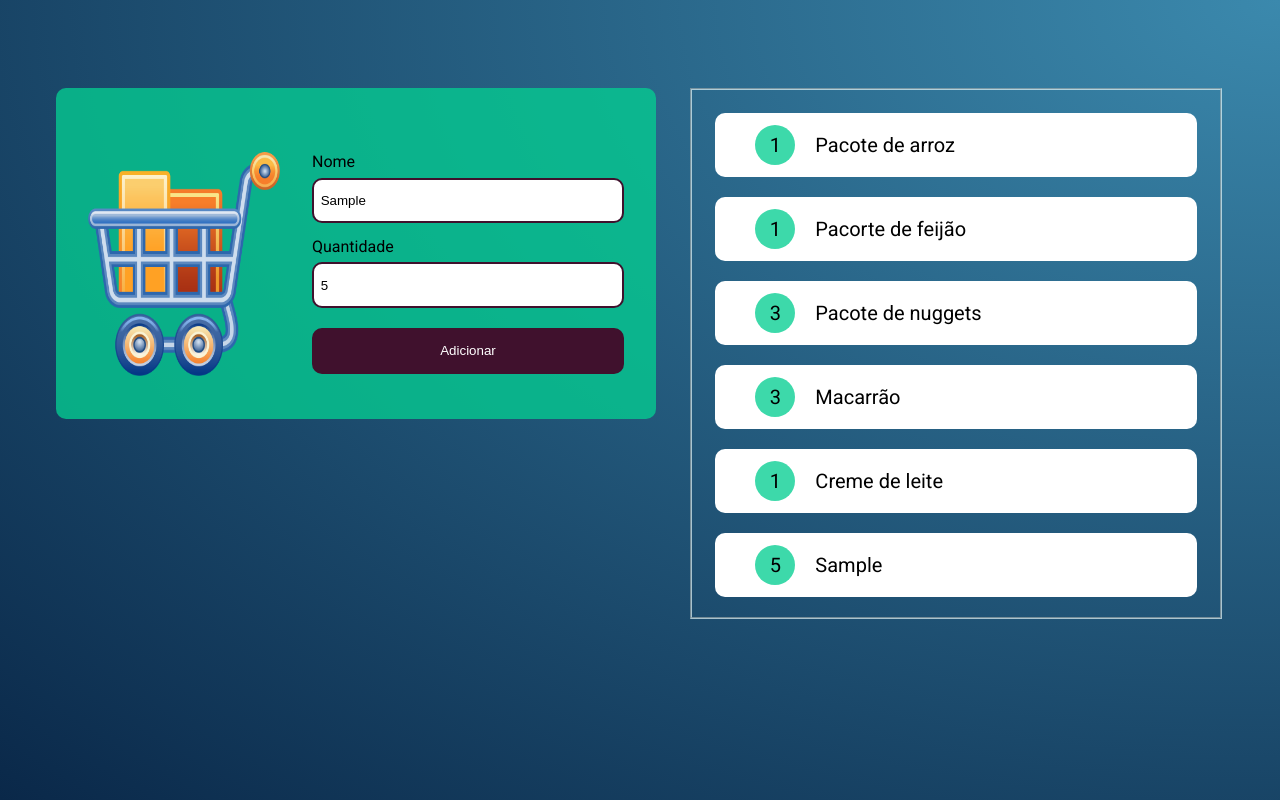
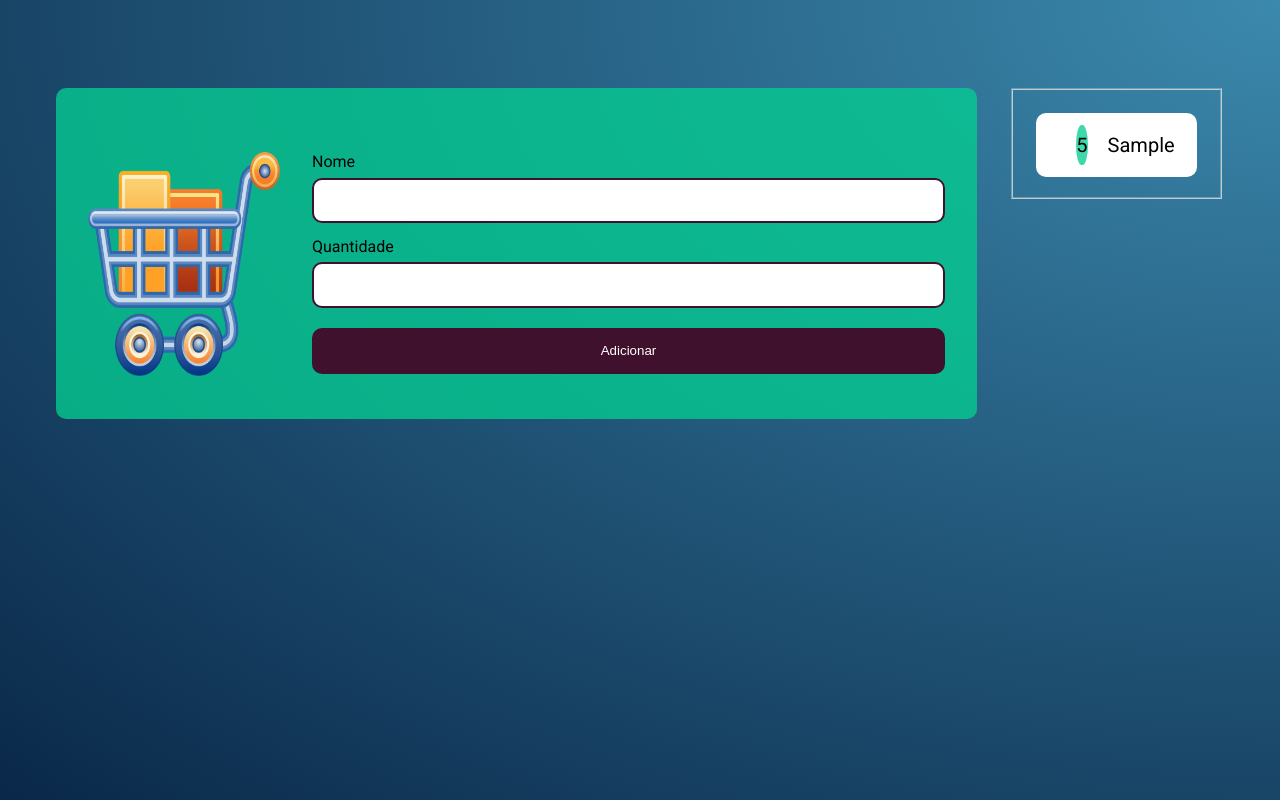
Before and after one commit to GuilhermeNascimento36/JS, a plain HTML site: page Cadastrar itens/index.html in a window 1280 px wide. Both pictures are taken after typing "Sample", "5" into the empty fields and a click on the input "Adicionar". Drawn offline with Linux system fonts and the light colour scheme.

Commit message:
dados persistentes

```diff
--- a/Cadastrar itens/index.html
+++ b/Cadastrar itens/index.html
@@ -25,13 +25,7 @@
         </div>
 
         <fieldset class="borda-items">
-            <ul class="lista" id="lista-items">
-                <li class="item"><strong>1</strong>Pacote de arroz</li>
-                <li class="item"><strong>1</strong>Pacorte de feijão</li>
-                <li class="item"><strong>3</strong>Pacote de nuggets</li>
-                <li class="item"><strong>3</strong>Macarrão</li>
-                <li class="item"><strong>1</strong>Creme de leite</li>
-            </ul>
+            <ul class="lista" id="lista-items"> </ul>
         </fieldset>
     </main>
     <script src="js/main.js"></script>
--- a/Cadastrar itens/js/main.js
+++ b/Cadastrar itens/js/main.js
@@ -1,53 +1,60 @@
 var fmrAdicionar = document.getElementById("add-item");
 var listaItems = document.getElementById("lista-items");
-var itens = [];
+var itens =  JSON.parse(localStorage.getItem("itens")) || []; //estamos falando para ver se existe algum elemento local, se houver > converter a string em objeto JSON. Se não, criar array nulo
 
+
+//mostrando valores registrados no local storage
+
+itens.forEach((elemento) => {
+    criarElemento(elemento);
+})
 
 fmrAdicionar.addEventListener("submit", (dados) => {
     dados.preventDefault(); //cancela o comportamento padrão para não ficar recarregando
 
     //estamos chamando o target do vetor, só que pelo nome do input
-    let nome = dados.target.elements['nome'].value;
-    let quantidade = dados.target.elements['quantidade'].value;
-    criarElemento(nome, quantidade);
-});
+    let nome= dados.target.elements['nome'];
+    let quantidade = dados.target.elements['quantidade'];
 
+    let item = {
+        "nome": nome.value,
+        "quantidade": quantidade.value
+    }
 
-//CRIAR ELEMENTO
-function criarElemento (nome, quantidade){
-
-    if(nome.length > 0 && quantidade.length > 0 && quantidade > 0){
-        let novoItem = document.createElement("li");
-        novoItem.classList.add("item");
-
-        //anexando no html e na árvore com o appendChild
-        let qtdItem = document.createElement("strong");
-        qtdItem.innerHTML = quantidade;
-
-        novoItem.appendChild(qtdItem);
-
-        //o nome vem dps da tag strong
-        novoItem.innerHTML += nome;
-
-        listaItems.appendChild(novoItem);
-
-        //objeto referente ao item do array
-        let item = {
-            "nome": nome,
-            "quantidade": quantidade
-        }
-
+    if(quantidade.value.length > 0 && nome.value.length > 0 && quantidade.value > 0){
+        criarElemento(item);
         itens.push(item);
 
         //salvando no localstorage do navegador e convertendo o objeto para tipo string (por conta do json)
-        localStorage.setItem("item", JSON.stringify(itens));
+        localStorage.setItem("itens", JSON.stringify(itens));
     }
 
-    else if(quantidade < 0){
+    else if(quantidade.value < 0){
         console.log("Não é possível obter uma quantidade negativa.");
-        }
+        alert("Erro! Não é possível adicionar uma quantidade negativa.");
+    }
 
     else{
         console.log("Erro! Não é possível adicionar um item nulo.");
+        alert("Erro! Não é possível adicionar um produto nulo.");
     }
- }
+
+    nome.value = "";
+    quantidade.value = "";
+});
+
+function criarElemento (item){
+    let novoItem = document.createElement("li");
+    novoItem.classList.add("item");
+
+    //anexando no html e na árvore com o appendChild
+    let qtdItem = document.createElement("strong");
+    qtdItem.innerHTML = item.quantidade;
+
+    novoItem.appendChild(qtdItem);
+
+    //o nome vem dps da tag strong
+    novoItem.innerHTML += item.nome;
+
+    listaItems.appendChild(novoItem);
+}
```
